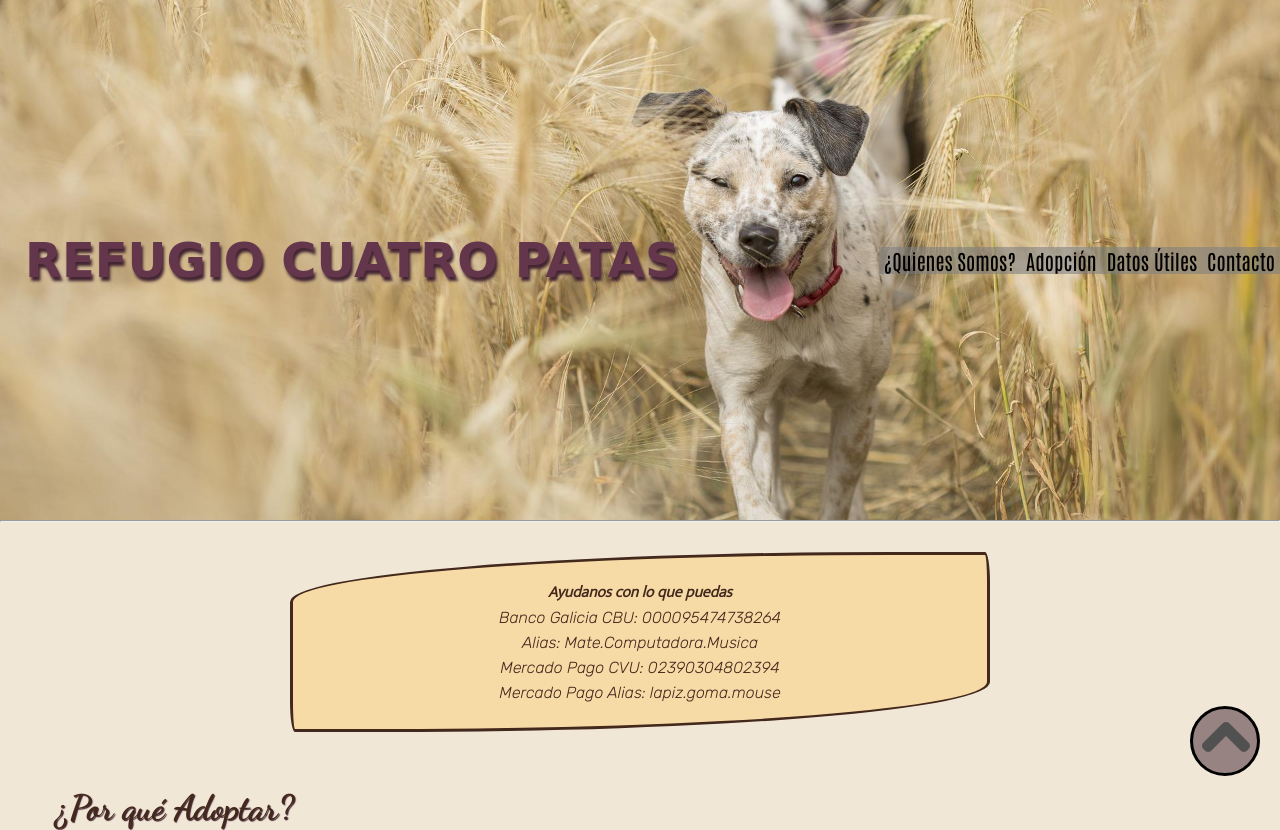
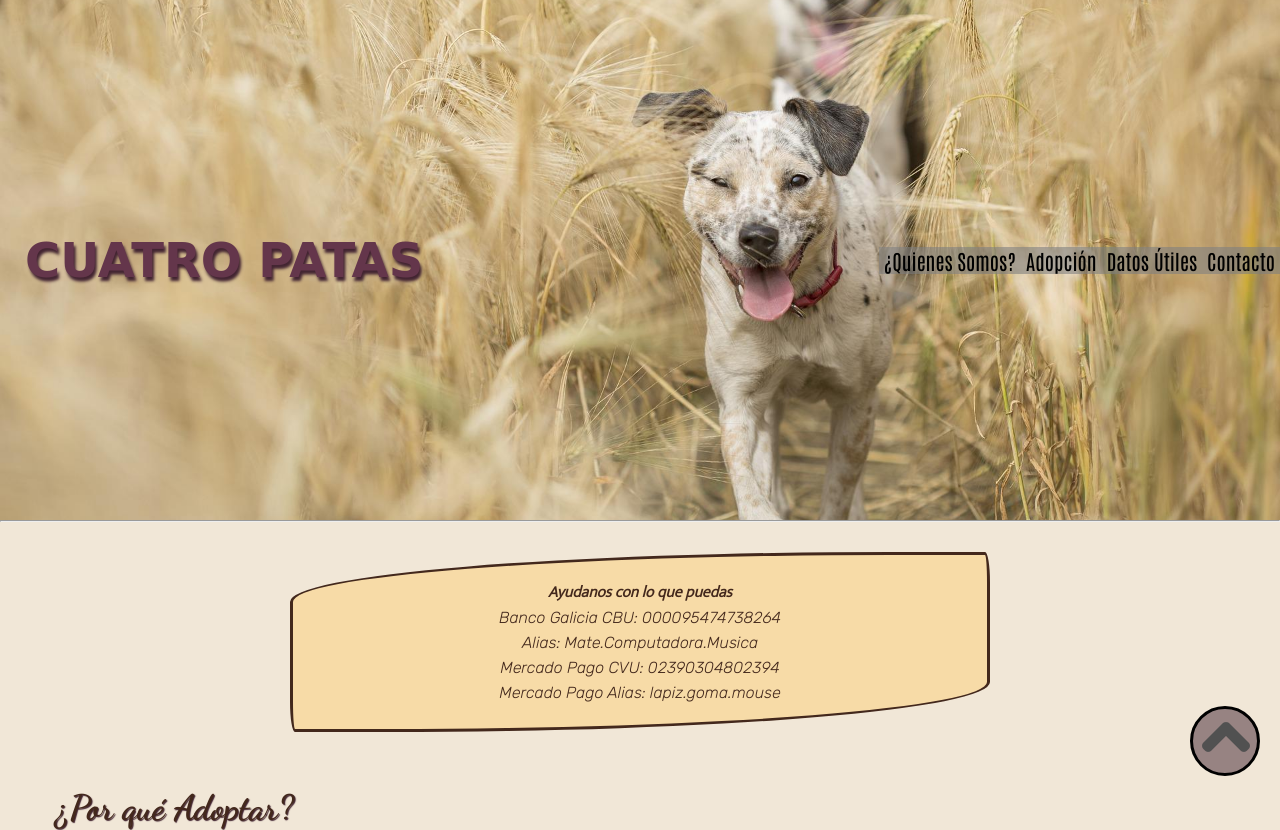
Before and after one commit to HilarioGutierrez/proyecto-coder-desarrollo-web, a plain HTML site: page index.html in a window 1280 px wide. Shown: the top 830 px of the page. Drawn offline with nearby package versions, Linux system fonts and the light colour scheme; a web font is replaced by a local one.

Commit message:
Modificacion del h1 y al title del DOC

```diff
--- a/css/styles.css
+++ b/css/styles.css
@@ -9,13 +9,12 @@
 
 }
 
-html {
-    min-width: 320px;
-    max-width: 1900px;
-}
+
 
 body {
     background-color: #f0e6d4ec;
+    overflow-x: hidden;
+
 }
 
 a {
@@ -234,8 +233,6 @@ h3 {
 
 .familias__adopcion {
     display: flex;
-    overflow-x: auto;
-    overflow-y: hidden;
     width: 100%;
     height: 40%;
     flex-wrap: nowrap;
--- a/index.html
+++ b/index.html
@@ -44,7 +44,7 @@
     <!-- Iconos  -->
     <link rel="stylesheet" href="https://cdn.jsdelivr.net/npm/bootstrap-icons@1.9.1/font/bootstrap-icons.css">
 
-    <title>Refugio Cuatro Patas - Inicio</title>
+    <title>Cuatro Patas - Inicio</title>
 </head>
 
 <body>
@@ -54,7 +54,7 @@
 
 
         <a href="./index.html">
-            <h1 class="header__title">REFUGIO CUATRO PATAS</h1>
+            <h1 class="header__title">CUATRO PATAS</h1>
         </a>
 
         <nav class="header__nav">
```
